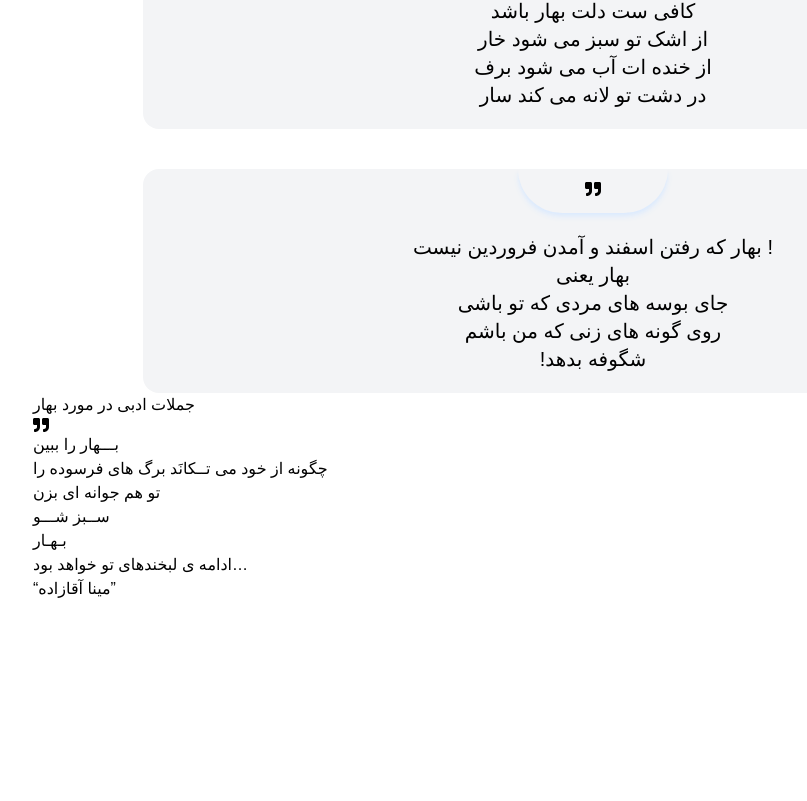
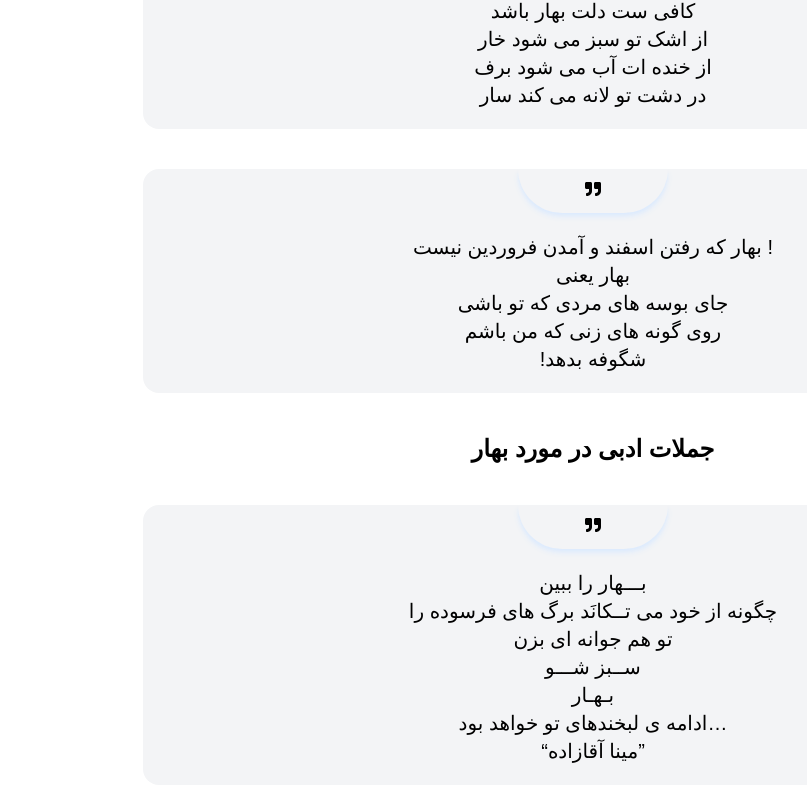
Before and after one commit to NazifaRahimy/spring, a Next.js app: page / in a window 1280 px wide. Shown: the part 4485-5286 px from the top of the page, without its empty margins (47-854 px from the left). Before the commit the page ends 5126 px from the top, so only its background shows below. Built offline with nearby package versions, Linux system fonts and the light colour scheme.

Commit message:
Apply layout and visual styles: background color, centered text, padding, rounded corners, and spacing

```diff
--- a/src/app/page.tsx
+++ b/src/app/page.tsx
@@ -93,16 +93,16 @@ export default function Home() {
           <p className="text-xl font-normal px-3">روی گونه‌ های زنی که من باشم</p>
           <p  className="text-xl font-normal px-3">!شگوفه بدهد</p>
       </div>
-        <h1 >جملات ادبی در مورد بهار</h1>
-        <div  >
-          <div ><FaQuoteRight /></div>
-          <p >بـــهار را ببین</p>
-          <p >چگونه از خود می تــکانَد برگ های فرسوده را</p>
-          <p >تو هم جوانه ای بزن</p>
-          <p >ســبز شـــو</p>
-          <p >بـهـار</p>
-          <p >ادامه ی لبخندهای تو خواهد بود…</p>
-          <p >“مینا آقازاده”</p>
+        <h1 className="text-2xl mt-10 mb-4 font-semibold  text-center">جملات ادبی در مورد بهار</h1>
+        <div className="bg-gray-100 text-center w-[900px] h-auto   rounded-2xl border-box px-10 mx-auto mt-10 pb-5" >
+          <div className="  mx-auto  w-[150px] text-center bg-gray-100 shadow-blue-100 shadow-md rounded-br-full rounded-bl-full flex justify-center pb-4 pt-3  mb-5"><FaQuoteRight /></div>
+          <p className="text-xl font-normal px-3">بـــهار را ببین</p>
+          <p className="text-xl font-normal px-3">چگونه از خود می تــکانَد برگ های فرسوده را</p>
+          <p className="text-xl font-normal px-3">تو هم جوانه ای بزن</p>
+          <p className="text-xl font-normal px-3">ســبز شـــو</p>
+          <p className="text-xl font-normal px-3">بـهـار</p>
+          <p className="text-xl font-normal px-3">ادامه ی لبخندهای تو خواهد بود…</p>
+          <p className="text-xl font-normal px-3">“مینا آقازاده”</p>
       </div>
     </div>
 
```
